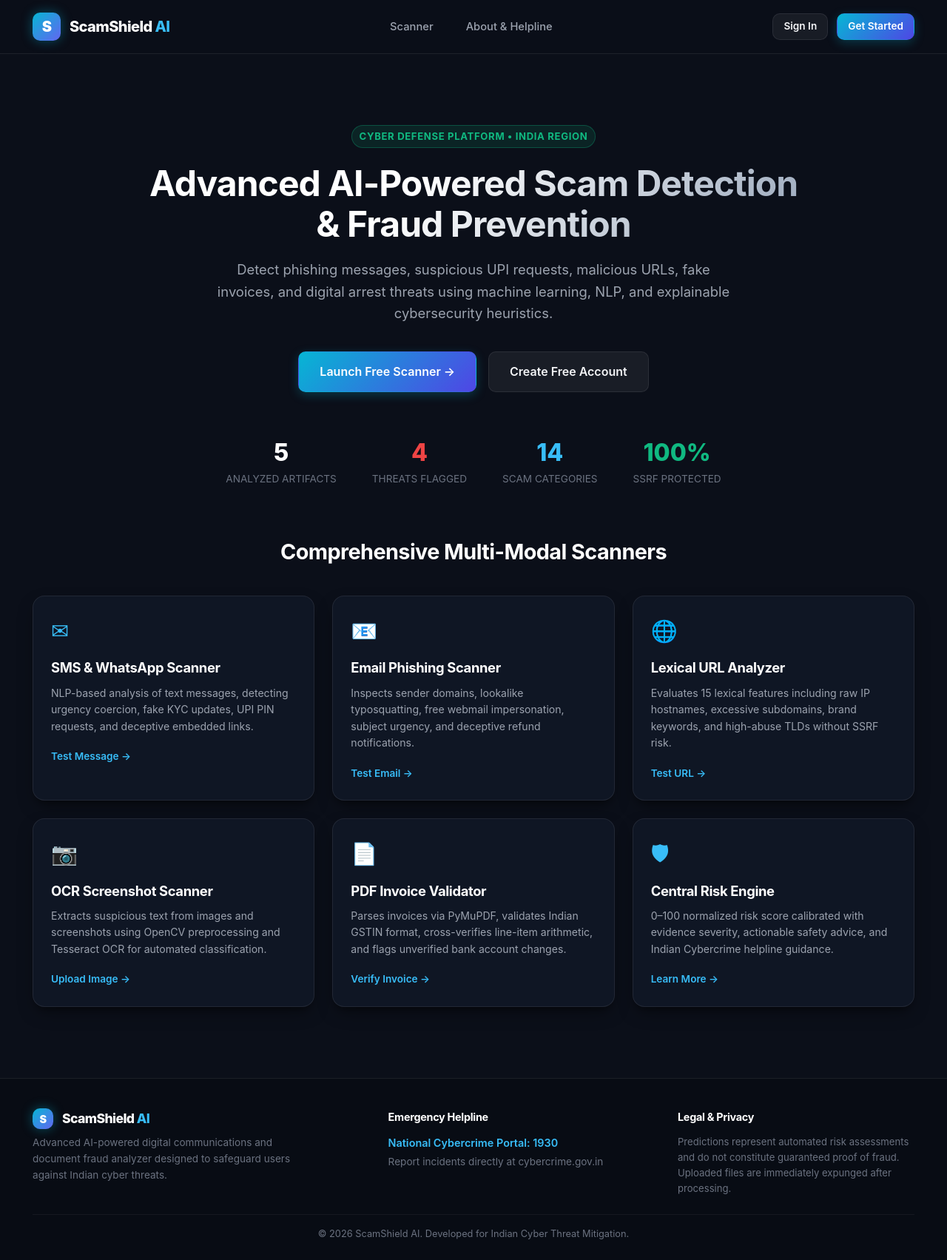
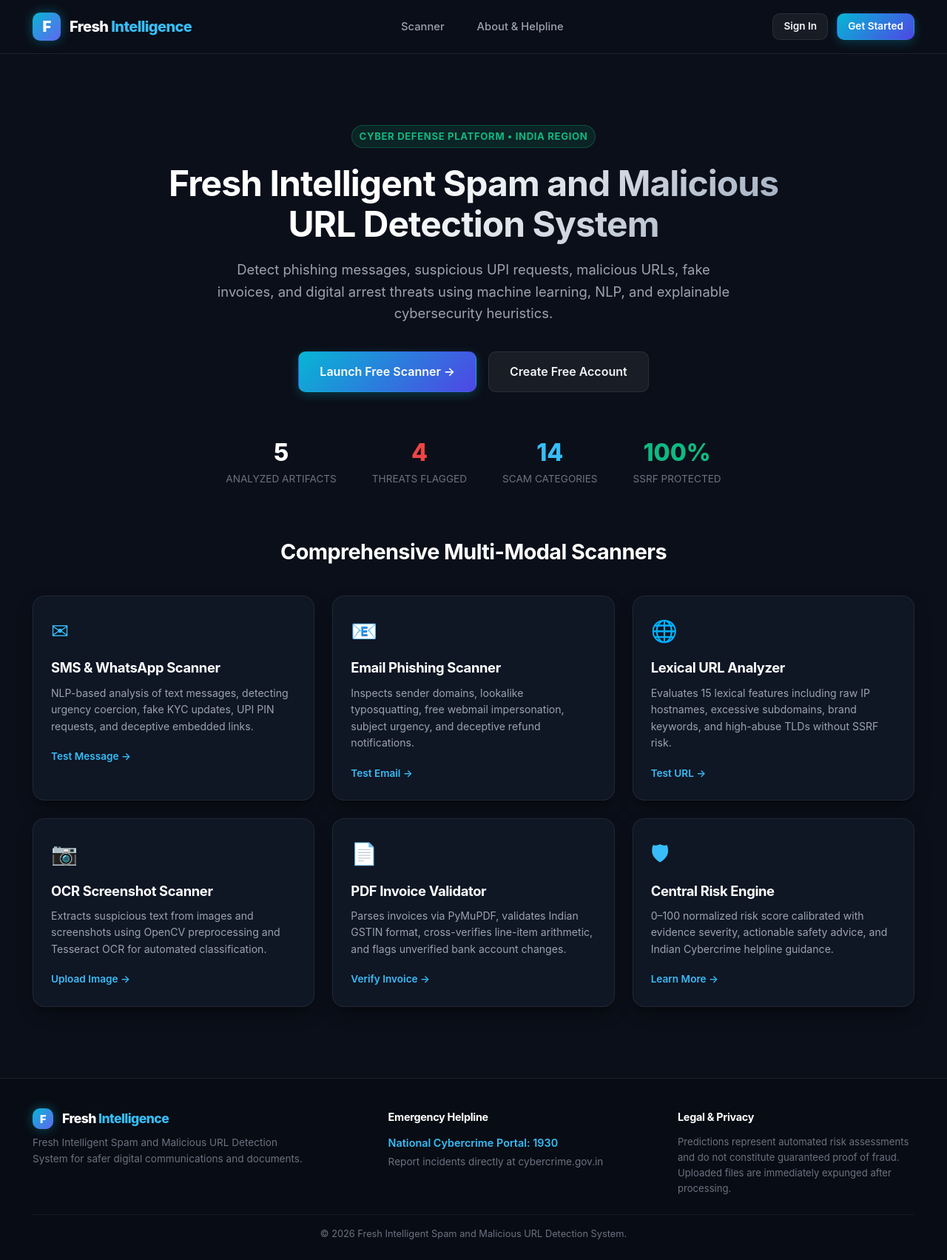
Before and after one commit to Naveenkumar-2007/ScamShield-AI, a Flask app: page / in a window 1280 px wide. Shown: the whole page at 74% size. Run offline with Flask 3, Linux system fonts and the light colour scheme.

Commit message:
Rename application branding

```diff
--- a/app.py
+++ b/app.py
@@ -7,7 +7,7 @@ if __name__ == "__main__":
     port = int(os.environ.get("PORT", 5000))
     debug = os.environ.get("DEBUG", "True").lower() in ("true", "1", "yes")
     print("=" * 60)
-    print("   SCAMSHIELD AI - Advanced Threat Detection Web Application")
+    print("   FRESH INTELLIGENT SPAM AND MALICIOUS URL DETECTION SYSTEM")
     print(f"   Server listening at: http://127.0.0.1:{port}")
     print("=" * 60)
     app.run(host="0.0.0.0", port=port, debug=debug)
--- a/app/__init__.py
+++ b/app/__init__.py
@@ -86,7 +86,7 @@ def create_app(config_class=Config):
     @app.context_processor
     def inject_global_vars():
         return {
-            "app_name": "ScamShield AI",
+            "app_name": "Fresh Intelligent Spam and Malicious URL Detection System",
             "version": "1.0.0",
         }
 
--- a/app/templates/base.html
+++ b/app/templates/base.html
@@ -3,7 +3,7 @@
 <head>
   <meta charset="UTF-8">
   <meta name="viewport" content="width=device-width, initial-scale=1.0">
-  <title>{% block title %}ScamShield AI - Intelligent Fraud Defense{% endblock %}</title>
+  <title>{% block title %}Fresh Intelligent Spam and Malicious URL Detection System{% endblock %}</title>
 
   <!-- Typography & Icons -->
   <link rel="preconnect" href="https://fonts.googleapis.com">
@@ -22,8 +22,8 @@
   <nav class="navbar">
     <div class="container navbar-inner">
       <a href="{{ url_for('dashboard.index') }}" class="brand-logo">
-        <div class="brand-icon">S</div>
-        <div class="brand-name">ScamShield <span>AI</span></div>
+        <div class="brand-icon">F</div>
+        <div class="brand-name">Fresh <span>Intelligence</span></div>
       </a>
 
       <ul class="nav-links">
@@ -75,11 +75,11 @@
       <div class="footer-inner">
         <div>
           <div class="brand-logo" style="margin-bottom: 8px;">
-            <div class="brand-icon" style="width:28px; height:28px; font-size:0.9rem;">S</div>
-            <div class="brand-name" style="font-size:1.1rem;">ScamShield <span>AI</span></div>
+            <div class="brand-icon" style="width:28px; height:28px; font-size:0.9rem;">F</div>
+            <div class="brand-name" style="font-size:1.1rem;">Fresh <span>Intelligence</span></div>
           </div>
           <p style="color:var(--text-dim); max-width:380px; font-size:0.85rem;">
-            Advanced AI-powered digital communications and document fraud analyzer designed to safeguard users against Indian cyber threats.
+            Fresh Intelligent Spam and Malicious URL Detection System for safer digital communications and documents.
           </p>
         </div>
 
@@ -97,7 +97,7 @@
         </div>
       </div>
       <div style="border-top: 1px solid rgba(255,255,255,0.05); margin-top: 24px; padding-top: 16px; text-align: center; font-size: 0.8rem; color: var(--text-dim);">
-        &copy; 2026 ScamShield AI. Developed for Indian Cyber Threat Mitigation.
+        &copy; 2026 Fresh Intelligent Spam and Malicious URL Detection System.
       </div>
     </div>
   </footer>
--- a/app/templates/index.html
+++ b/app/templates/index.html
@@ -1,6 +1,6 @@
 {% extends "base.html" %}
 
-{% block title %}ScamShield AI - Intelligent Scam Detection & Fraud Prevention{% endblock %}
+{% block title %}Fresh Intelligent Spam and Malicious URL Detection System{% endblock %}
 
 {% block content %}
 <div class="container">
@@ -11,7 +11,7 @@
       CYBER DEFENSE PLATFORM &bull; INDIA REGION
     </div>
     <h1 style="font-size: 3rem; line-height: 1.15; max-width: 900px; margin: 0 auto 20px; background: linear-gradient(135deg, #ffffff 40%, #94a3b8 100%); -webkit-background-clip: text; -webkit-text-fill-color: transparent;">
-      Advanced AI-Powered Scam Detection & Fraud Prevention
+      Fresh Intelligent Spam and Malicious URL Detection System
     </h1>
     <p style="color: var(--text-muted); font-size: 1.15rem; max-width: 720px; margin: 0 auto 36px;">
       Detect phishing messages, suspicious UPI requests, malicious URLs, fake invoices, and digital arrest threats using machine learning, NLP, and explainable cybersecurity heuristics.
```
